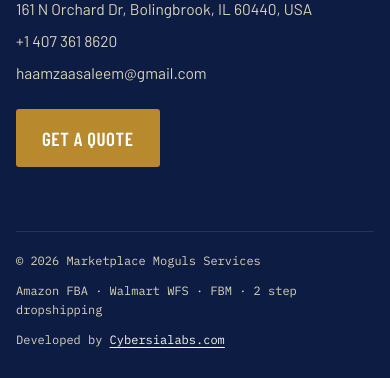
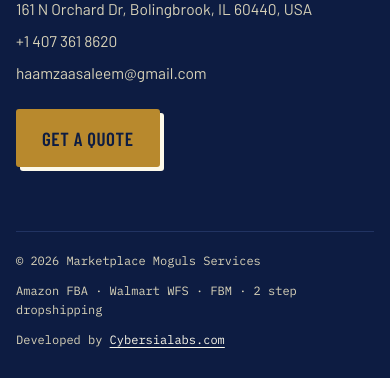
Before and after one commit to haamzaasaleem/moguls-services-navy, a PHP site: page /quote.html in a window 390 px wide, after a click on "Menu". Shown: the part 2915-3293 px from the top of the page. Run offline with PHP 8.4, Linux system fonts and the light colour scheme.

Commit message:
Rename CEO to Syed Alam and fix invisible footer Get a Quote text
The footer link hover color (gold) overrode the button text color and
stuck after a tap on phones, so the label disappeared into the gold
button. Footer buttons now keep navy text in every state.

```diff
--- a/assets/css/style.css
+++ b/assets/css/style.css
@@ -563,6 +563,13 @@ table.rate tbody tr:hover td { background: #fcfaf3; }
 .site-footer a { text-decoration: none; }
 .site-footer a:hover { color: var(--orange); }
 .site-footer .base a { color: var(--paper); text-decoration: underline; text-underline-offset: 3px; }
+/* Buttons in the footer keep their own colors. Without this, the footer link
+   hover color (gold) sticks after a tap on phones and the text vanishes into
+   the gold button. Navy text on gold also reads better than white. */
+.site-footer .btn.orange,
+.site-footer .btn.orange:hover,
+.site-footer .btn.orange:focus,
+.site-footer .btn.orange:active { color: var(--ink); background: var(--orange); border-color: var(--orange); box-shadow: 4px 4px 0 var(--paper); }
 .site-footer .base { margin-top: 48px; padding-top: 20px; border-top: 1px solid #213362; display: flex; justify-content: space-between; flex-wrap: wrap; gap: 12px; font-family: var(--f-mono); font-size: 12px; }
 @media (max-width: 760px) { .site-footer .cols { grid-template-columns: 1fr; } }
 
--- a/index.html
+++ b/index.html
@@ -376,8 +376,8 @@
     </div>
     <div class="leader-grid">
       <figure class="leader reveal">
-        <img src="assets/img/ceo-syed.jpg" alt="Syed, CEO of Marketplace Moguls Services" width="503" height="629" loading="lazy">
-        <figcaption><b>Syed</b><span>CEO</span></figcaption>
+        <img src="assets/img/ceo-syed.jpg" alt="Syed Alam, CEO of Marketplace Moguls Services" width="503" height="629" loading="lazy">
+        <figcaption><b>Syed Alam</b><span>CEO</span></figcaption>
       </figure>
       <figure class="leader reveal">
         <img src="assets/img/cdo-usama.jpg" alt="Usama Farooq, Chief of Digital Operations" width="600" height="750" loading="lazy">
@@ -392,7 +392,7 @@
         <p>We built Marketplace Moguls around three promises: accurate fulfillment, discounted rates and total transparency. Our prices are posted on this site, your goods ship within 24 hours of reaching our dock, and if something is off, you hear it from us first.</p>
         <p>Whether you are sending your first pallet or your fiftieth, we want to be the warehouse that makes your work easier. Send us your SKU list and we will show you what working together looks like.</p>
       </blockquote>
-      <div class="sign">Syed, CEO</div>
+      <div class="sign">Syed Alam, CEO</div>
     </div>
   </div>
 </section>
```
